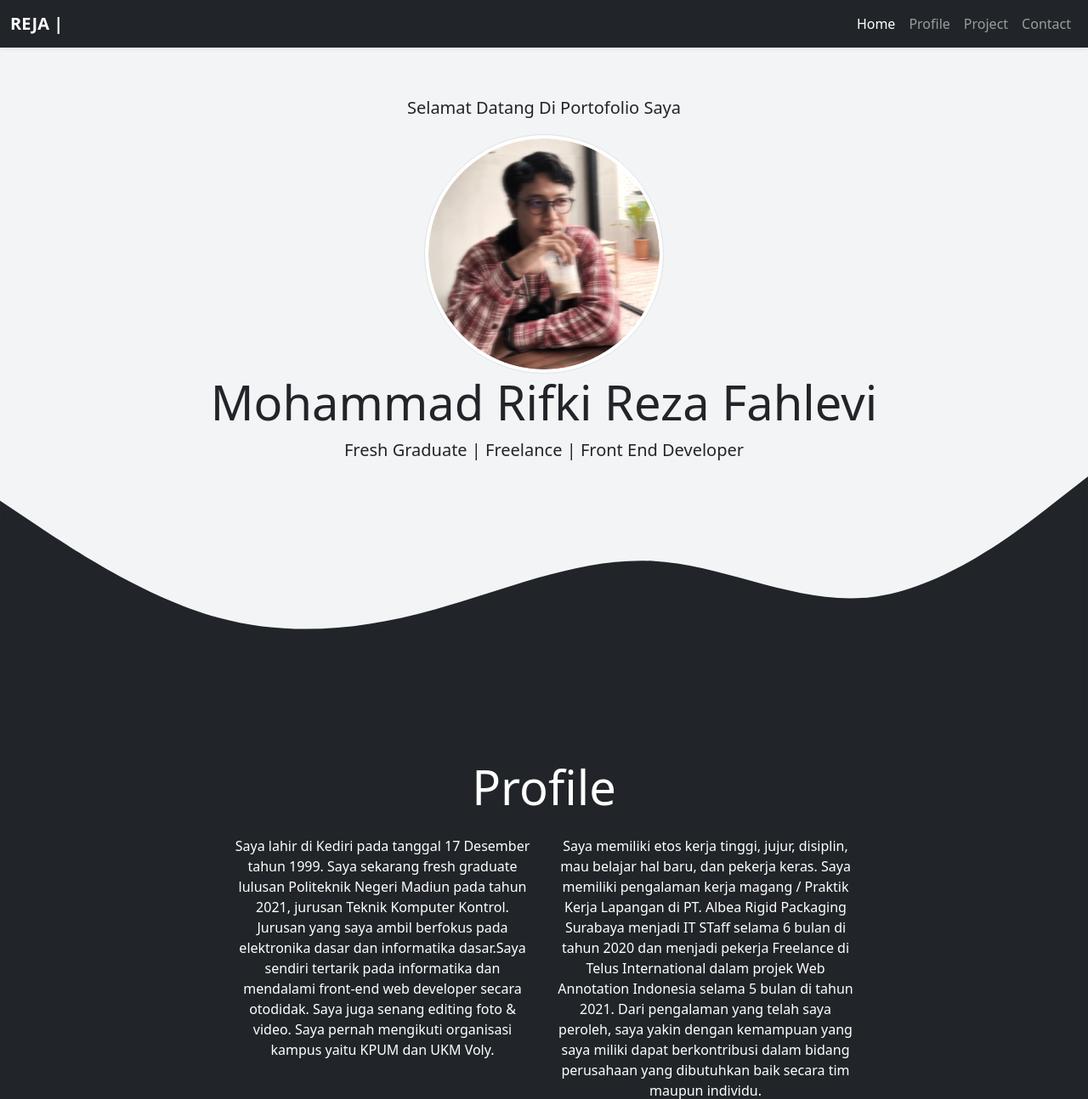
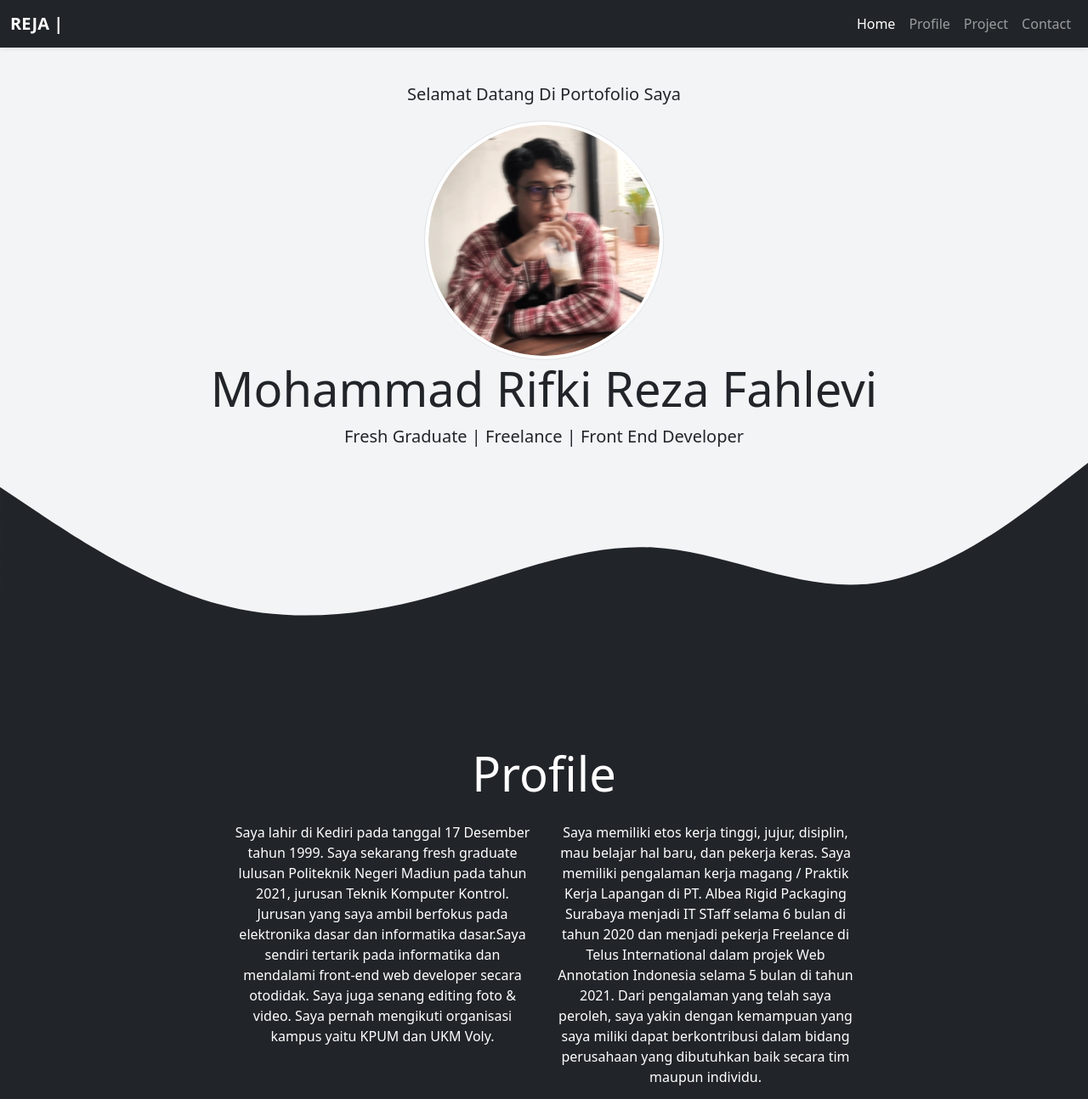
Before and after one commit to rejafahlevi/project, a PHP site: page / in a window 1280 px wide. Shown: the top 1294 px of the page at 85% size. Run offline with PHP 8.4, Linux system fonts and the light colour scheme; some libraries are stand-ins or nearby versions.

Commit message:
pembenaran kesekian kali

```diff
--- a/style.css
+++ b/style.css
@@ -1,6 +1,6 @@
 .home {
     background-color: #F3F4F5;
-    padding-top: 7rem;
+    padding-top: 6rem;
 }
 
 .img-fluid {
```
